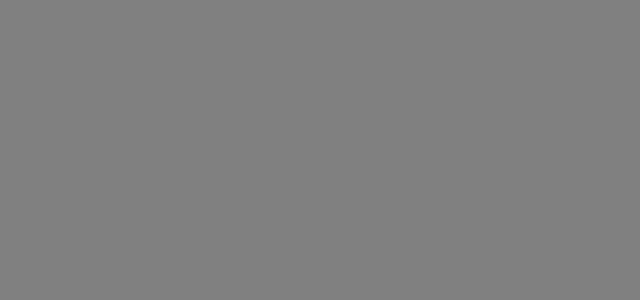
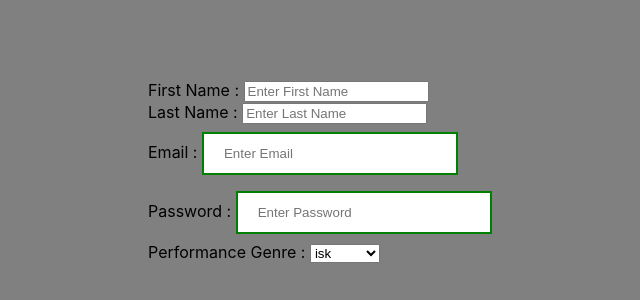
Before and after one commit to hemchande/ConnectArts-, a React (Create React App) app: page /register in a window 1280 px wide. Before the commit this address had no page. Shown: the part 112-412 px from the top of the page, without its empty margins (236-876 px from the left). Built offline with nearby package versions, Linux system fonts and the light colour scheme.

Commit message:
register page

```diff
--- a/src/index.css
+++ b/src/index.css
@@ -62,3 +62,8 @@ button {
 .backbutton {
   width: 100%;
 }
+.registerpage{
+  margin:auto;
+  width: 40%;
+  margin-top: 15%;
+}
--- a/src/index.js
+++ b/src/index.js
@@ -1,6 +1,7 @@
 import React from 'react';
 import ReactDOM from 'react-dom/client';
 import './index.css';
+import RegisterPage from './pages/register/register';
 import LoginPage from './pages/loginpage/loginpage';
 import reportWebVitals from './reportWebVitals';
 import { BrowserRouter as Router, Routes, Route}
@@ -14,6 +15,8 @@ root.render(
     <Routes>
         <Route exact path='/' element={<LoginPage />} />
         <Route path='/forgotpassword' element={<ForgotPassWord/>} />
+        <Route path='/register' element={<RegisterPage/>} />
+
     </Routes>
     </Router>
 
--- a/src/pages/loginpage/SignIn.js
+++ b/src/pages/loginpage/SignIn.js
@@ -13,7 +13,7 @@ function SignIn(){
             <a href = "#"><button type="submit">Login</button></a>
             <br></br>
 
-            <div class="container"> <div class="container-child">Forgot <a href="/forgotpassword"> password? </a> </div><div class="container-child">Sign up</div>  </div>
+            <div class="container"> <div class="container-child">Forgot <a href="/forgotpassword"> password? </a> </div><div class="container-child"><a href="/register"> Sign up </a></div>  </div>
         </div>
     )
 }
--- /dev/null
+++ b/src/pages/register/register.js
@@ -0,0 +1,33 @@
+
+function RegisterPage() {
+    return (
+    <div class="registerpage">
+
+    <label>First Name : </label>
+            <input type="firstname"  placeholder="Enter First Name" name="firstname" required/>
+            <br></br>
+<label>Last Name : </label>
+            <input type="lastname"  placeholder="Enter Last Name" name="lastname" required/>
+            <br></br>
+
+<label>Email : </label>
+            <input type="text"  placeholder="Enter Email" name="email" required/>
+            <br></br>
+
+<label>Password : </label>
+            <input type="password"  placeholder="Enter Password" name="password" required/>
+            <br></br>
+
+<label>Performance Genre : </label>
+            <select placeholder="Enter Performance Genre" required>
+                        <option value="Idk">isk</option>
+            <option value="different">different</option>
+            <option value="dance">dance</option>
+            <option value="types">types</option>
+            </select>
+
+            </div>
+            )
+}
+
+export default RegisterPage;
```
